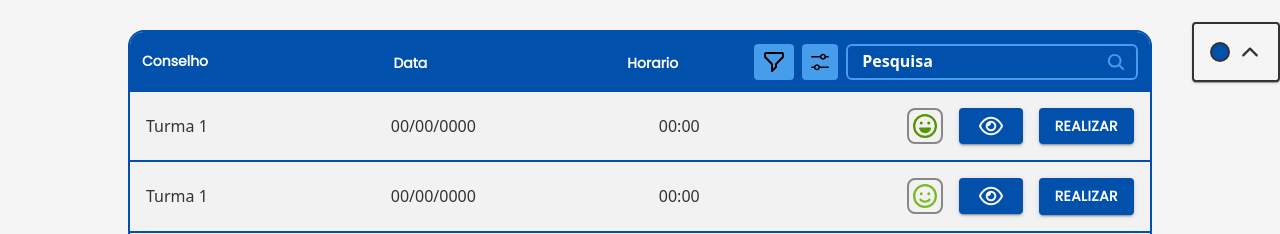
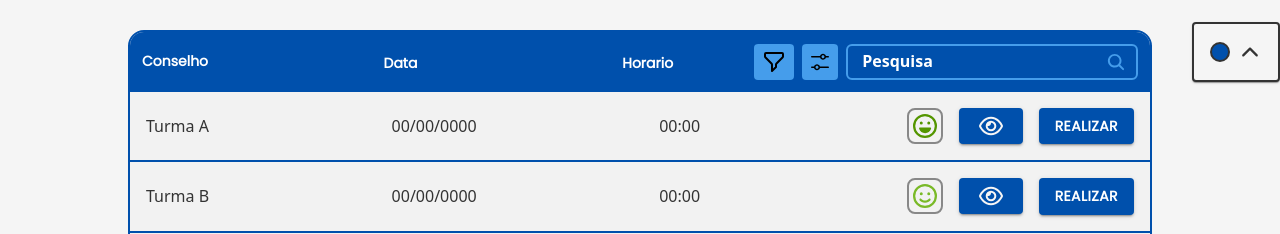
Before and after one commit to Hivqs79/Portal_do_Conselho, a Next.js app in the folder front/app/: page /components in a window 1280 px wide. Shown: the part 718-952 px from the top of the page. Built offline with nearby package versions, Linux system fonts and the light colour scheme.

Commit message:
:recycle: refactor: Changing the 'TableHeader.tsx' and 'TableRow.tsx' files for the search filter to work

```diff
--- a/front/app/components/table/TableHeader.tsx
+++ b/front/app/components/table/TableHeader.tsx
@@ -1,18 +1,21 @@
-import { Button, Typography } from "@mui/material";
+import { useRef, useState } from "react";
+import { Typography } from "@mui/material";
 import { HiOutlineFilter } from "react-icons/hi";
-import Icon from "../Icon";
 import { IoSearch } from "react-icons/io5";
 import { VscSettings } from "react-icons/vsc";
 import { useThemeContext } from "@/hooks/useTheme";
-import { useRef, useState } from "react";
+import Icon from "../Icon";
 
-export default function TableHeader() {
+interface TableHeaderProps {
+  setSearchTerm: (term: string) => void;
+}
+
+export default function TableHeader({ setSearchTerm }: TableHeaderProps) {
   const { primaryColor, secondaryColor } = useThemeContext();
   const [isFocused, setIsFocused] = useState(false);
-  const inputRef = useRef(null);
+  const inputRef = useRef<HTMLInputElement>(null);
 
   return (
-    <>
     <div className="w-full flex justify-center items-center">
       <div
         style={{ backgroundColor: primaryColor, borderColor: primaryColor }}
@@ -21,7 +24,7 @@ export default function TableHeader() {
         <Typography variant="sm_text_bold" color="white">
           Conselho
         </Typography>
-          <div className="hidden md:flex ml-[100px] lg:ml-[15%] gap-[12rem] big:ml-[11%] big:gap-[12.5rem]">
+        <div className="hidden md:flex ml-[85px] lg:ml-[13%] gap-[11.5rem] big:ml-[9.5%] big:gap-[12.8rem]">
           <span className="hidden md:block ">
             <Typography variant="sm_text_bold" color="white">
               Data
@@ -56,10 +59,8 @@ export default function TableHeader() {
               <Icon IconPassed={IoSearch} color="black" />
             </button>
           </span>
-            <div
-              className="hidden md:block relative w-full max-w-xs cursor-text"
-              onClick={() => inputRef.current}
-            >
+
+          <div className="relative w-full max-w-xs cursor-text hidden md:block">
             <label
               htmlFor="search"
               style={{ backgroundColor: primaryColor }}
@@ -79,6 +80,7 @@ export default function TableHeader() {
               className="w-full pl-4 pr-10 h-[36px] text-white text-sm font-semibold border-2 rounded-md bg-transparent focus:outline-none"
               onFocus={() => setIsFocused(true)}
               onBlur={(e) => setIsFocused(e.target.value !== "")}
+              onChange={(e) => setSearchTerm(e.target.value)} // Atualiza a pesquisa
             />
             <IoSearch
               color={secondaryColor}
@@ -88,6 +90,5 @@ export default function TableHeader() {
         </div>
       </div>
     </div>
-    </>
   );
 }
--- a/front/app/components/table/TableRow.tsx
+++ b/front/app/components/table/TableRow.tsx
@@ -14,6 +14,7 @@ export default function TableRow({
   user,
   rank,
   frequencia,
+  turmaNome,
   className,
 }: TableRowProps) {
   const [selectedRank, setSelectedRank] = useState(rank);
@@ -32,11 +33,14 @@ export default function TableRow({
         }}
         className={`${className} flex flex-row gap-4 justify-between items-center p-4 w-screen max-w-[100%]`}
       >
-        <p style={{ color: constrastColor }}>Turma 1</p>
+        <p style={{ color: constrastColor }}>{turmaNome}</p>
         <p style={{ color: constrastColor }} className="hidden md:block">
           00/00/0000
         </p>
-        <p style={{ color: constrastColor }} className="hidden lg:block big:mr-6">
+        <p
+          style={{ color: constrastColor }}
+          className="hidden lg:block big:mr-6"
+        >
           00:00
         </p>
         <div className="flex justify-center items-center gap-4">
```
Lines whose indentation alone changed are shown as unchanged.
